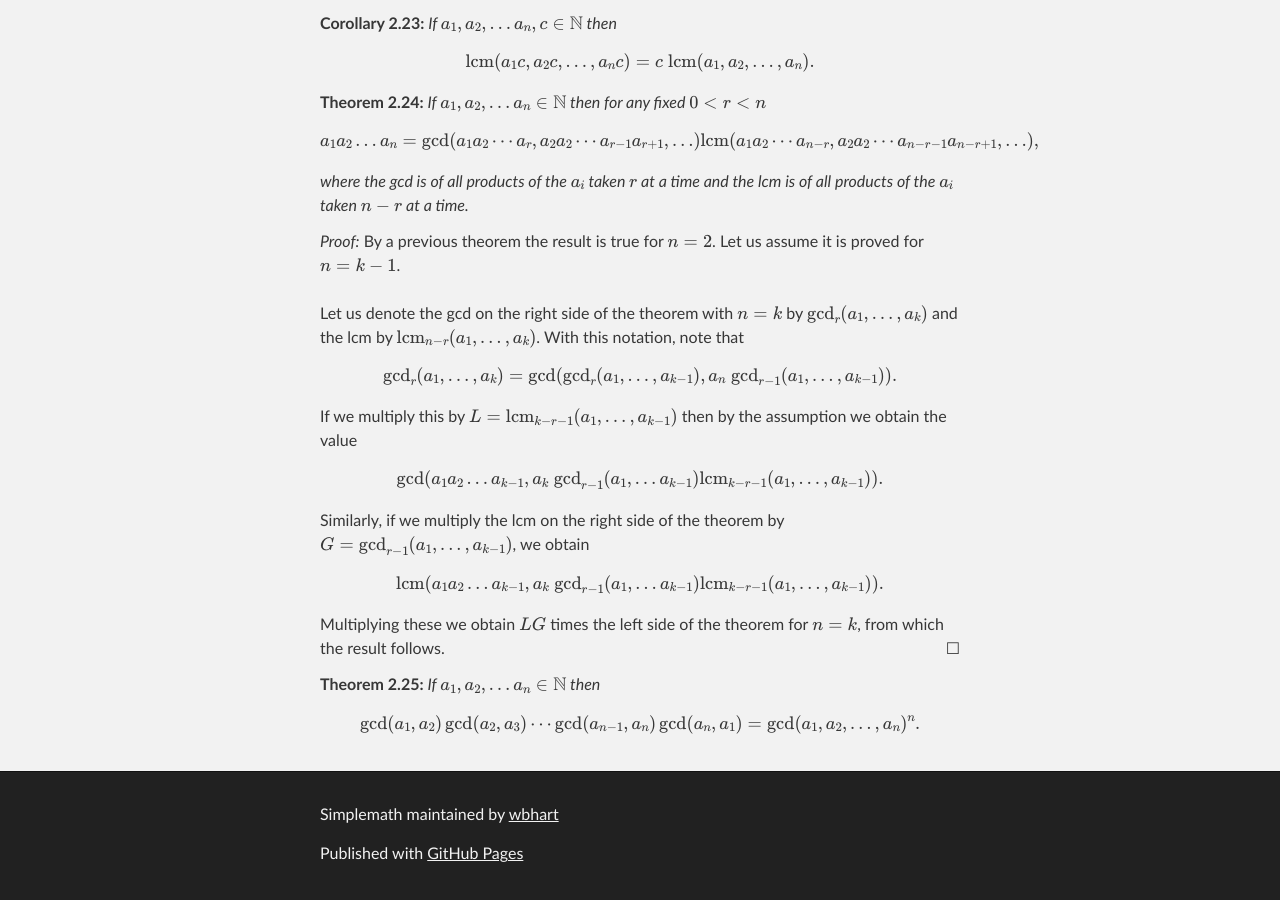
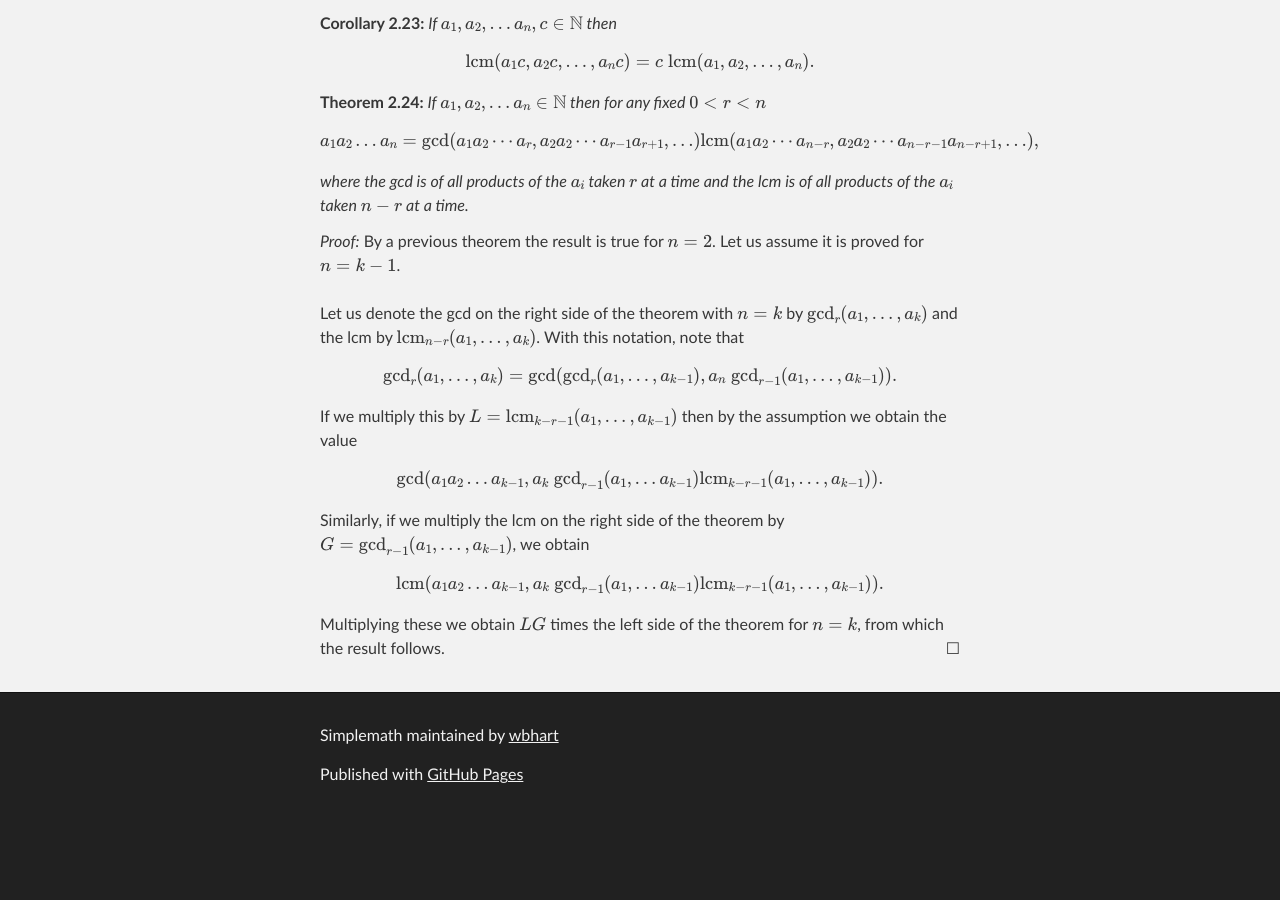
Before and after one commit to wbhart/SimpleMath, a Jekyll site: the page built from test.html, in a window 1280 px wide and 900 px high, scrolled down 6390 px. Built offline with Jekyll 4.4.1, drawn with Linux system fonts in a browser that asks for light colours; formulas are drawn with MathJax 3; after the commit the page ends 7211 px from its top, so only the background shows below that.

Commit message:
Update test.html

```diff
--- a/test.html
+++ b/test.html
@@ -330,7 +330,3 @@ Similarly, if we multiply the lcm on the right side of the theorem by \(G = \gcd
 
 Multiplying these we obtain \(LG\) times the left side of the theorem for \(n = k\), from which the result follows.
 </proof>
-
-<theorem> If \(a_1, a_2, \ldots a_n \in \mathbb{N}\) then
-\[\gcd(a_1, a_2)\gcd(a_2, a_3)\cdots \gcd(a_{n-1}, a_n)\gcd(a_n, a_1) = \gcd(a_1, a_2, \ldots, a_n)^n.\]
-</theorem>
```
